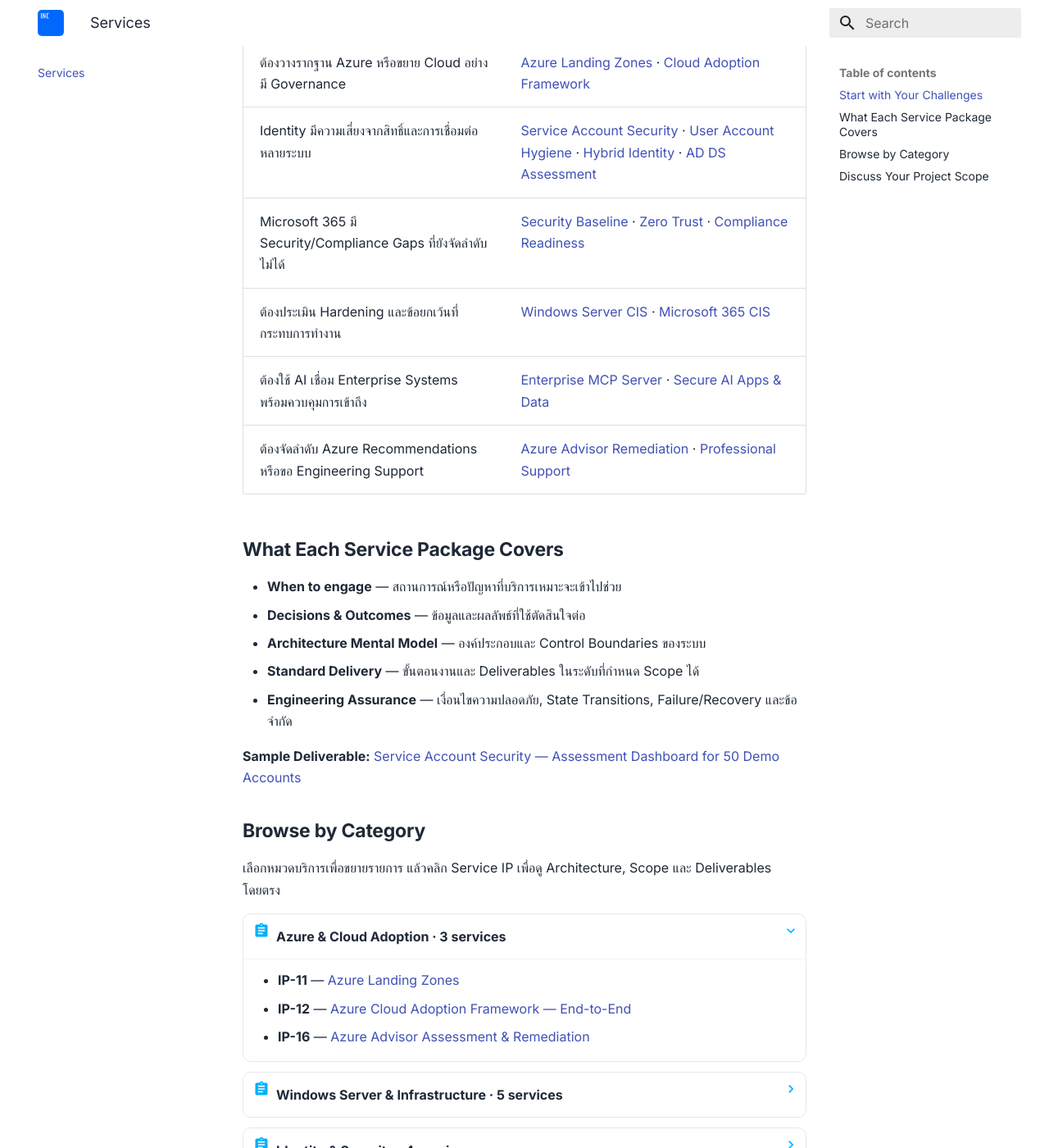
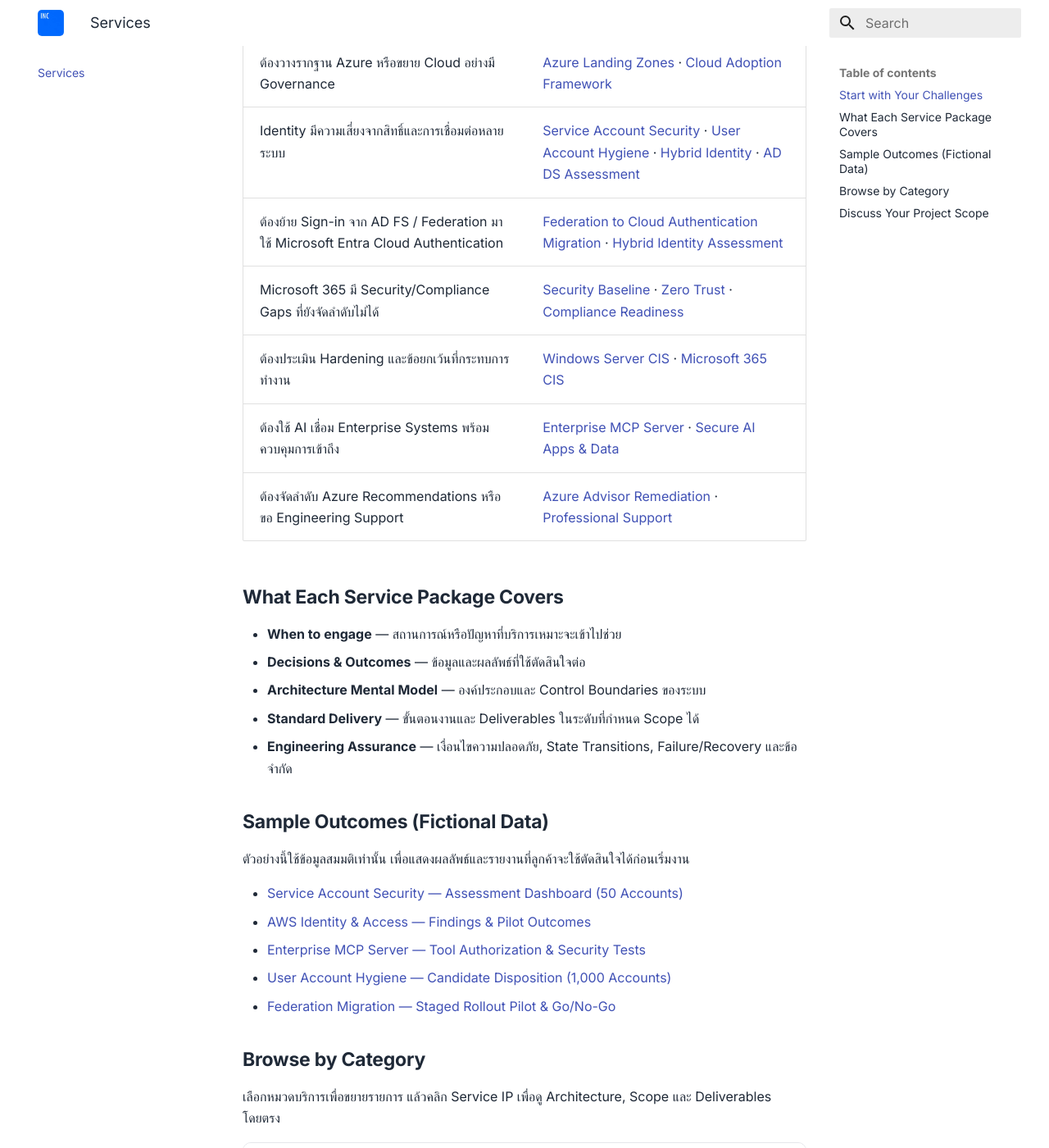
Before and after one commit to inthecloudth/service-catalog, an MkDocs documentation site: the page built from docs/services/index.md, in a window 1280 px wide and 1400 px high, scrolled down 500 px. Shown: the whole window at 82% size. Built offline with MkDocs 1.6.1 and Material for MkDocs 9.7.7, drawn with Linux system fonts in a browser that asks for light colours; some of the changed text lies outside the part shown.

Commit message:
docs(catalog): add IP-20 federation migration and five fictional sample outcome links

```diff
--- a/docs/services/index.md
+++ b/docs/services/index.md
@@ -11,6 +11,7 @@
 | ต้องย้าย Windows Server แต่ยังไม่รู้ Dependencies และความเสี่ยง | [Migration Assessment](ip-01-windows-server-migration-assessment.md) · [Migration Implementation](ip-02-windows-server-migration-implementation.md) |
 | ต้องวางรากฐาน Azure หรือขยาย Cloud อย่างมี Governance | [Azure Landing Zones](ip-11-azure-landing-zones.md) · [Cloud Adoption Framework](ip-12-azure-cloud-adoption-framework.md) |
 | Identity มีความเสี่ยงจากสิทธิ์และการเชื่อมต่อหลายระบบ | [Service Account Security](ip-03-service-account-security.md) · [User Account Hygiene](ip-19-user-account-hygiene.md) · [Hybrid Identity](ip-13-hybrid-identity-assessment-remediation.md) · [AD DS Assessment](ip-14-ad-ds-assessment-remediation.md) |
+| ต้องย้าย Sign-in จาก AD FS / Federation มาใช้ Microsoft Entra Cloud Authentication | [Federation to Cloud Authentication Migration](ip-20-federation-cloud-authentication-migration.md) · [Hybrid Identity Assessment](ip-13-hybrid-identity-assessment-remediation.md) |
 | Microsoft 365 มี Security/Compliance Gaps ที่ยังจัดลำดับไม่ได้ | [Security Baseline](ip-06-m365-security-baseline.md) · [Zero Trust](ip-15-microsoft-365-zero-trust.md) · [Compliance Readiness](ip-07-m365-compliance-readiness.md) |
 | ต้องประเมิน Hardening และข้อยกเว้นที่กระทบการทำงาน | [Windows Server CIS](ip-17-windows-server-cis-benchmark.md) · [Microsoft 365 CIS](ip-18-m365-cis-benchmark.md) |
 | ต้องใช้ AI เชื่อม Enterprise Systems พร้อมควบคุมการเข้าถึง | [Enterprise MCP Server](ip-09-enterprise-mcp-server.md) · [Secure AI Apps & Data](ip-08-secure-ai-apps-data.md) |
@@ -24,7 +25,15 @@
 - **Standard Delivery** — ขั้นตอนงานและ Deliverables ในระดับที่กำหนด Scope ได้
 - **Engineering Assurance** — เงื่อนไขความปลอดภัย, State Transitions, Failure/Recovery และข้อจำกัด
 
-**Sample Deliverable:** [Service Account Security — Assessment Dashboard for 50 Demo Accounts](examples/service-account-security-assessment.md)
+## Sample Outcomes (Fictional Data)
+
+ตัวอย่างนี้ใช้ข้อมูลสมมติเท่านั้น เพื่อแสดงผลลัพธ์และรายงานที่ลูกค้าจะใช้ตัดสินใจได้ก่อนเริ่มงาน
+
+- [Service Account Security — Assessment Dashboard (50 Accounts)](examples/service-account-security-assessment.md)
+- [AWS Identity & Access — Findings & Pilot Outcomes](examples/aws-identity-access-baseline-outcome.md)
+- [Enterprise MCP Server — Tool Authorization & Security Tests](examples/enterprise-mcp-server-outcome.md)
+- [User Account Hygiene — Candidate Disposition (1,000 Accounts)](examples/user-account-hygiene-assessment-outcome.md)
+- [Federation Migration — Staged Rollout Pilot & Go/No-Go](examples/federation-cloud-auth-migration-outcome.md)
 
 ## Browse by Category
 
@@ -44,12 +53,13 @@
     - **IP-14** — [AD DS Assessment & Remediation](ip-14-ad-ds-assessment-remediation.md)
     - **IP-17** — [Windows Server CIS Benchmark](ip-17-windows-server-cis-benchmark.md)
 
-??? abstract "Identity & Security · 4 services"
+??? abstract "Identity & Security · 5 services"
 
     - **IP-03** — [Service Account Security Assessment & Remediation](ip-03-service-account-security.md)
     - **AR-ID-UAH (IP-19)** — [User Account Hygiene Assessment & Remediation](ip-19-user-account-hygiene.md)
     - **IP-05** — [AWS Identity & Access Baseline](ip-05-aws-identity-access-baseline.md)
     - **IP-13** — [Hybrid Identity Assessment & Remediation](ip-13-hybrid-identity-assessment-remediation.md)
+    - **IM-ID-FCA (IP-20)** — [Federation to Cloud Authentication Migration](ip-20-federation-cloud-authentication-migration.md)
 
 ??? abstract "Microsoft 365 & Zero Trust · 5 services"
 
```
